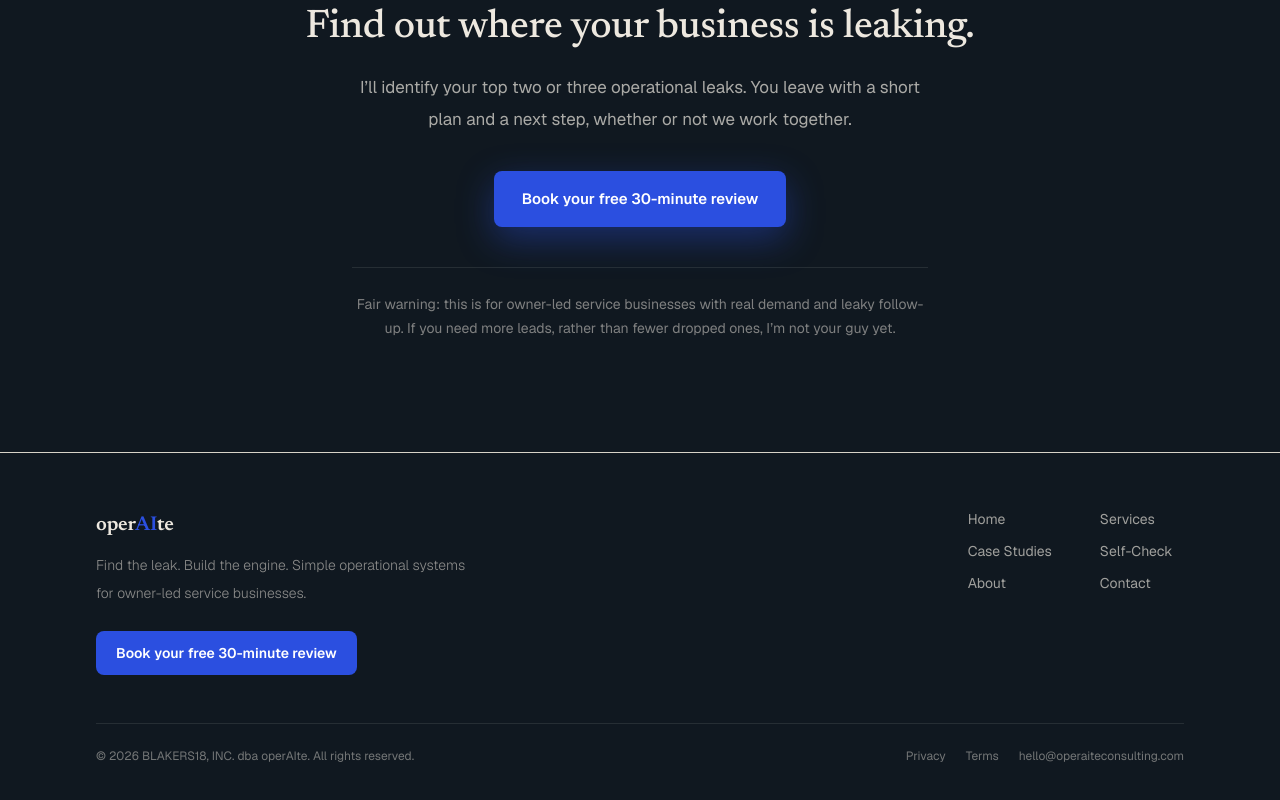
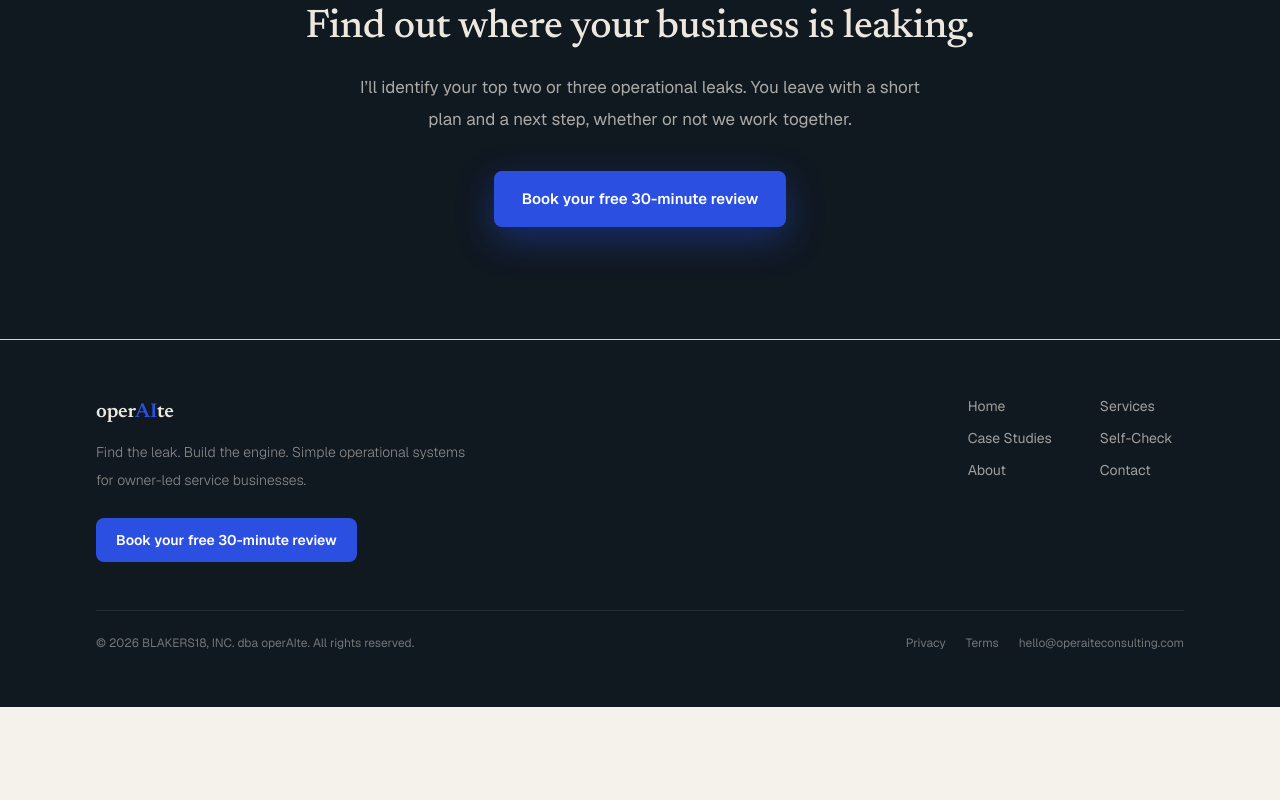
Before and after one commit to blakegrosenthal/operaite-site, a Next.js app: page / in a window 1280 px wide. Shown: the part 5269-6069 px from the top of the page. After the commit the page ends 5976 px from the top, so only its background shows below. Built offline with nearby package versions, Linux system fonts and the light colour scheme; no server answers.

Commit message:
Remove disqualifier from final CTA

```diff
--- a/app/page.tsx
+++ b/app/page.tsx
@@ -318,11 +318,6 @@ export default function HomePage() {
             >
               Book your free 30-minute review
             </Link>
-            <p className="mx-auto mt-10 max-w-xl border-t border-bone/10 pt-6 text-[14px] leading-6 text-bone/50">
-              Fair warning: this is for owner-led service businesses with real
-              demand and leaky follow-up. If you need more leads, rather than
-              fewer dropped ones, I’m not your guy yet.
-            </p>
           </Reveal>
         </div>
       </section>
```
